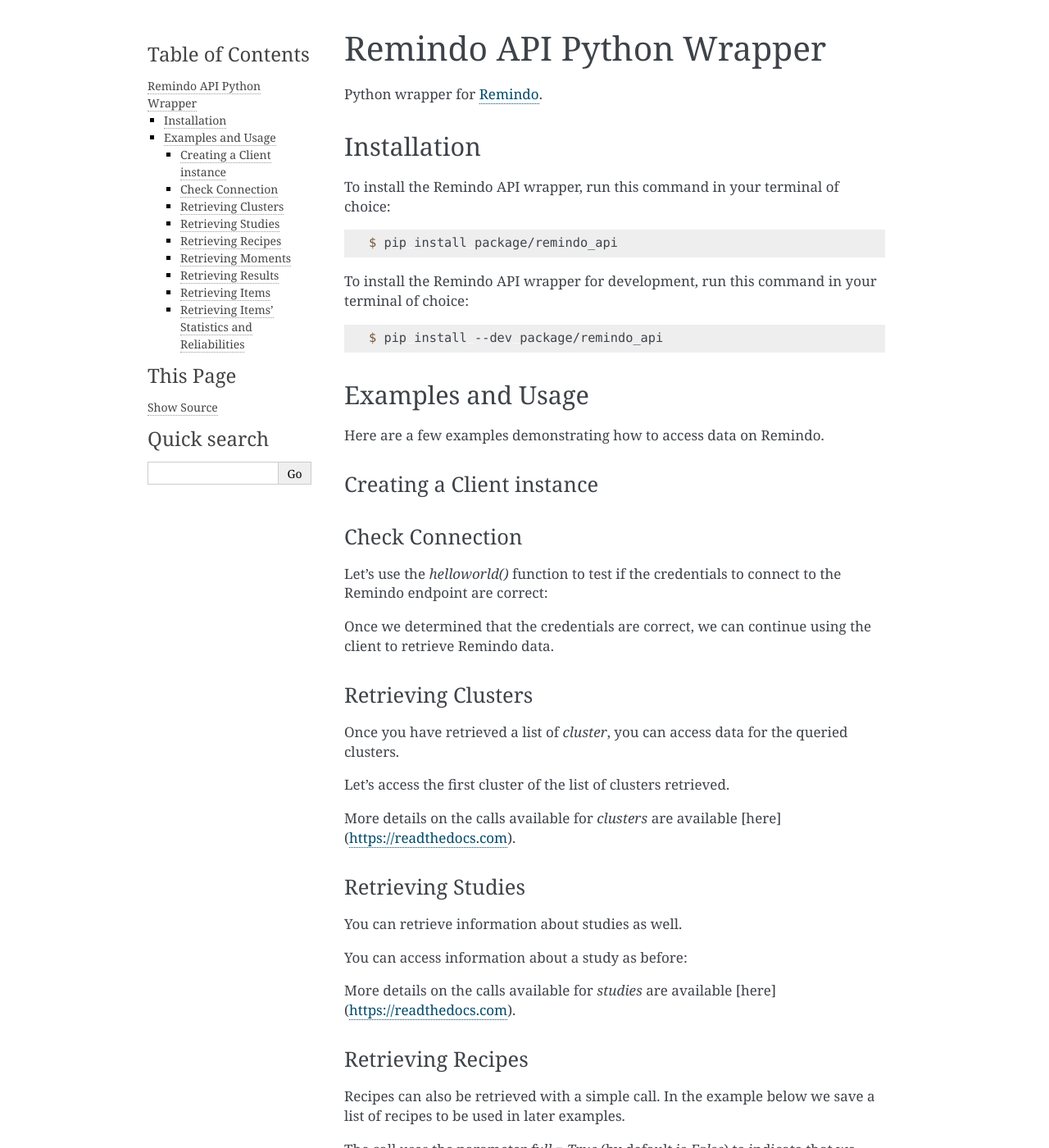
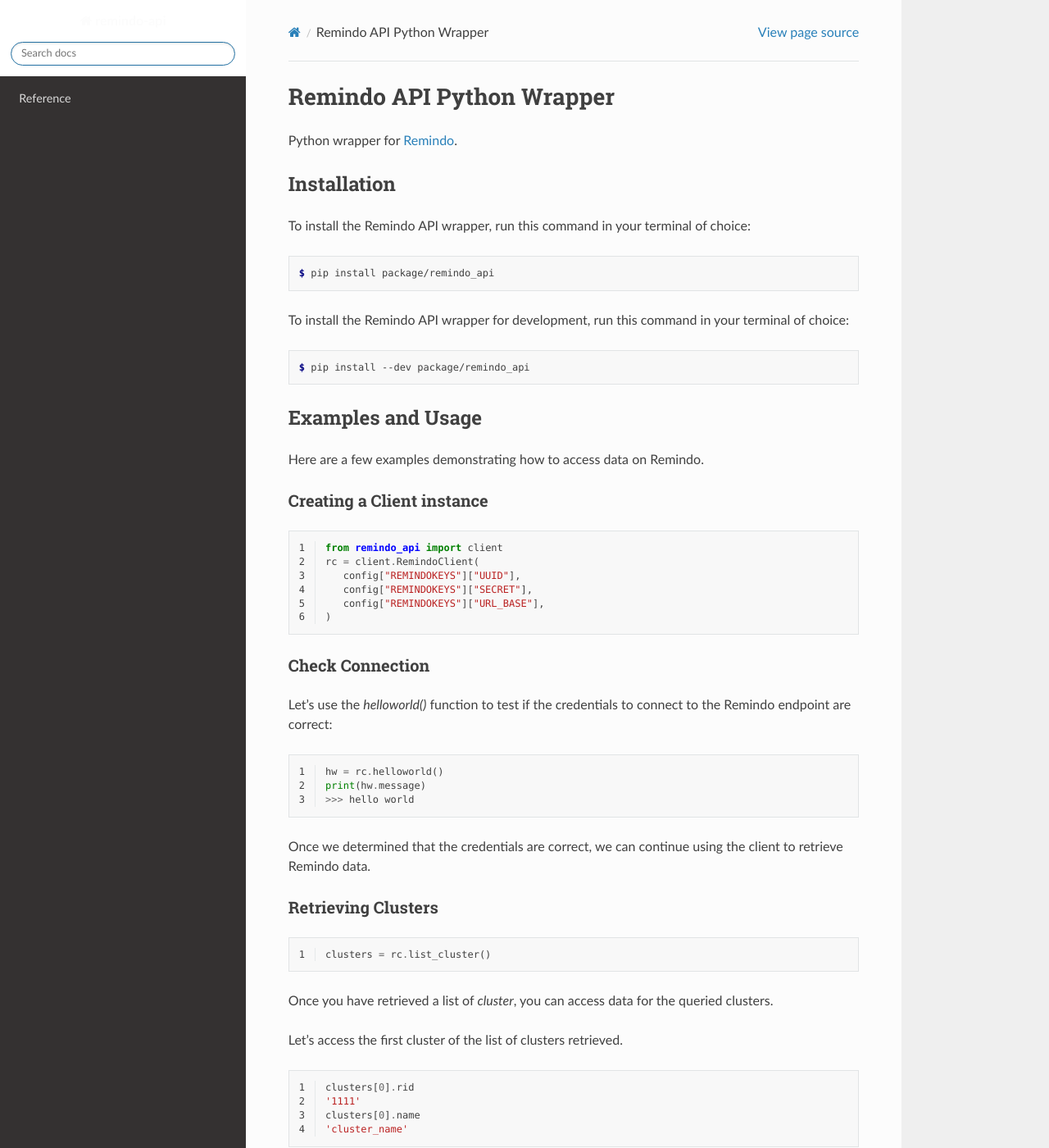
Before and after one commit to UtrechtUniversity/remindo-api, a Sphinx documentation site: the page built from docs/index.rst, in a window 1280 px wide and 1400 px high. Shown: the whole window at 82% size. Built offline with Sphinx 7.4.7 and the Read the Docs theme 2.0.0, drawn with Linux system fonts in a browser that asks for light colours; some of the changed text lies outside the part shown.

Commit message:
Add sha 256 and fix documentation (#2)
* Update to SHA256

* Separate envelope creation

* Bug fix and eliminate example.py

* Change pycrypto package and add SHA1

* Add logo

* Add logo

* Fix documentation

```diff
--- a/docs/conf.py
+++ b/docs/conf.py
@@ -1,10 +1,34 @@
 # docs/conf.py
 """Sphinx configuration."""
+from datetime import datetime
+import sphinx_rtd_theme
+
 project = "remindo-api"
 author = "Leonardo Vida"
-copyright = f"2020, {author}"
+copyright = f"{datetime.now().year}, {author}"
 extensions = [
     "sphinx.ext.autodoc",
     "sphinx.ext.napoleon",
     "sphinx_autodoc_typehints",
+    "sphinx_rtd_theme",
 ]
+html_static_path = ["_static"]
+html_theme = "sphinx_rtd_theme"
+html_theme_options = {
+    #'analytics_id': 'UA-XXXXXXX-1',  #  Provided by Google in your dashboard
+    #'analytics_anonymize_ip': False,
+    'logo_only': False,
+    'display_version': True,
+    'prev_next_buttons_location': 'bottom',
+    'style_external_links': False,
+    'style_nav_header_background': 'white',
+    # Toc options
+    'collapse_navigation': True,
+    'sticky_navigation': True,
+    'navigation_depth': 4,
+    'includehidden': True,
+    'titles_only': False
+}
+html_context = {
+    'theme_vcs_pageview_mode': 'edit'
+}
--- a/docs/index.rst
+++ b/docs/index.rst
@@ -54,9 +54,11 @@
 Let's use the `helloworld()` function to test if the credentials to connect to the Remindo endpoint are correct:
 
 .. code-block:: python
-   $ hw = rc.helloworld()
-   $ print(hw.message)
-   $ >>> hello world
+   :linenos:
+
+   hw = rc.helloworld()
+   print(hw.message)
+   >>> hello world
 
 Once we determined that the credentials are correct, we can continue using the client to retrieve Remindo data.
 
@@ -64,7 +66,9 @@
 -------------------
 
 .. code-block:: python
-   $ clusters = rc.list_cluster()
+   :linenos:
+
+   clusters = rc.list_cluster()
 
 Once you have retrieved a list of `cluster`, you can
 access data for the queried clusters.
@@ -72,12 +76,14 @@
 Let's access the first cluster of the list of clusters retrieved.
 
 .. code-block:: python
-   $ clusters[0].rid
-   $ '1111'
-   $ clusters[0].name
-   $ 'cluster_name'
+   :linenos:
 
-More details on the calls available for `clusters` are available [here](https://readthedocs.com).
+   clusters[0].rid
+   '1111'
+   clusters[0].name
+   'cluster_name'
+
+More details on the calls available in :ref:`cluster`.
 
 Retrieving Studies
 ------------------
@@ -85,21 +91,25 @@
 You can retrieve information about studies as well.
 
 .. code-block:: python
-   $ studies = rc.list_studies()
-   $ study = studies[0]
+   :linenos:
+
+   studies = rc.list_studies()
+   study = studies[0]
 
 You can access information about a study as before:
 
 .. code-block:: python
-   $ study.rid
-   $ >>> 'rid'
-   $ study.name
-   $ >>> 'name'
-   $ study.code
-   $ >>> 'code'
-   $ ...
+   :linenos:
 
-More details on the calls available for `studies` are available [here](https://readthedocs.com).
+   study.rid
+   >>> 'rid'
+   study.name
+   >>> 'name'
+   study.code
+   >>> 'code'
+   ...
+
+More details on the calls available in :ref:`study`.
 
 Retrieving Recipes
 ------------------
@@ -107,12 +117,14 @@
 Recipes can also be retrieved with a simple call. In the example below we save a list of recipes to be used in later examples.
 
 .. code-block:: python
-   $ list_recipes = []
-   $ [list_recipes.append(recipe.rid) for recipe in rc.list_recipes(cln, full = True)]
+   :linenos:
+
+   list_recipes = []
+   [list_recipes.append(recipe.rid) for recipe in rc.list_recipes(cln, full = True)]
 
 The call uses the parameter `full = True` (by default is `False`) to indicate that we want to retrieve all the information available on Remindo concerning the Recipes.
 
-More details on the calls available for `recipes` are available [here](https://readthedocs.com).
+More details on the calls available in :ref:`recipe`.
 
 Retrieving Moments
 ------------------
@@ -122,24 +134,28 @@
 Let's access the rid of the first recipe
 
 .. code-block:: python
-   $ recipe_rid = list_recipes[0].rid
-   $ moments = rc.list_moments(recipe_ids = recipe_rid)
+   :linenos:
+
+   recipe_rid = list_recipes[0].rid
+   moments = rc.list_moments(recipe_ids = recipe_rid)
 
 Once we have retrieved all the moments information for one recipe, we can access these information as usual. We also save the moment id, to be used in a later call.
 
 .. code-block:: python
-   $ # To be used later in examples
-   $ moment_rid = moments[0].rid
+   :linenos:
 
-   $ moments[0].rid
-   $ >>> 'moment_rid'
-   $ moments[0].code
-   $ >>> 'moment_code'
-   $ moments[0].date_end
-   $ >>> 'moment_date_end'
-   $ ...
+   # To be used later in examples
+   moment_rid = moments[0].rid
 
-More details on the calls available for `moments` are available [here](https://readthedocs.com).
+   moments[0].rid
+   >>> 'moment_rid'
+   moments[0].code
+   >>> 'moment_code'
+   moments[0].date_end
+   >>> 'moment_date_end'
+   ...
+
+More details on the calls available in :ref:`moment`.
 
 Retrieving Results
 ------------------
@@ -147,45 +163,53 @@
 Using the previously saved recipes information, we can use the general call `list_results` to retrive results' information about recipes.
 
 .. code-block:: python
-   $ for recipe in list_recipes[1:2]:
-   $     result_recipe = rc.list_results(cln, recipe_ids= recipe)
-   $     print([[r.i_correct,r.i_answered]  for r in result_recipe])
+   :linenos:
 
-More details on the calls available for `recipes`' results are available [here](https://readthedocs.com).
+   for recipe in list_recipes[1:2]:
+      result_recipe = rc.list_results(cln, recipe_ids= recipe)
+      print([[r.i_correct,r.i_answered]  for r in result_recipe])
+
+More details on the calls available for recipe results are available in :ref:`result`.
 
 Using the previously saved moment id, we now retrieve results' informations on individual moments using the `list_moment_results` call.
 
 .. code-block:: python
-   $ moment_results = rc.list_moments_results(id = moment_rid)
+   :linenos:
 
-   $ moment_results[0].subscription_id
-   $ >>> 'moment_subscription_id'
-   $ moment_results[0].user_id
-   $ >>> 'moment_user_id'
-   $ moment_results[0].user_code
-   $ >>> 'moment_user_code'
-   $ ...
+   moment_results = rc.list_moments_results(id = moment_rid)
 
-More details on the calls available for `moments`' results are available [here](https://readthedocs.com).
+   moment_results[0].subscription_id
+   >>> 'moment_subscription_id'
+   moment_results[0].user_id
+   >>> 'moment_user_id'
+   moment_results[0].user_code
+   >>> 'moment_user_code'
+   ...
+
+More details on the calls available in :ref:`result`.
 
 Retrieving Items
 ----------------
 
 .. code-block:: python
-   $ for recipe in list_recipes[1:2]:
-   $     print([item.duration for item in rc.list_itemresults(
-   $         recipe_id = recipe,
-   $         add_item_info = True)]
-   $     )
-   $     print(cln.list_itemresults(recipe_id = recipe, add_item_info = True))
+   :linenos:
 
-More details on the calls available for `items`' results are available [here](https://readthedocs.com).
+   for recipe in list_recipes[1:2]:
+      print([item.duration for item in rc.list_itemresults(
+         recipe_id = recipe,
+         add_item_info = True)]
+      )
+      print(cln.list_itemresults(recipe_id = recipe, add_item_info = True))
+
+More details on the calls available for _item_ results are available in :ref:`item`.
 
 Retrieving Items' Statistics and Reliabilities
 ----------------------------------------------
 
 .. code-block:: python
-   $ for recipe in list_recipes:
-   $     print(cln.list_reliability(recipe_id = recipe))
+   :linenos:
 
-More details on the calls available for `items`' statistics and `reliabilities` are available [here](https://readthedocs.com).
+   for recipe in list_recipes:
+      print(cln.list_reliability(recipe_id = recipe))
+
+More details on the calls available for item statistics in :ref:`stats` and for item reliabilities in :ref:`reliability`.
--- a/docs/license.rst
+++ /dev/null
@@ -1,4 +0,0 @@
-License
-=======
-
-.. include:: ../LICENSE
--- a/pyproject.toml
+++ b/pyproject.toml
@@ -10,10 +10,10 @@
 [tool.poetry.dependencies]
 python = "^3.7"
 requests = "^2.23.0"
-pycryptodomex = "^3.9.7"
 configparser = "3.5.0"
 pandas = "0.25.3"
 sphinx = "^3.1.2"
+pycryptodome = "^3.9.9"
 
 [tool.poetry.dev-dependencies]
 flake8 = "^3.7.9"
@@ -38,6 +38,7 @@
 sphinx = "^3.1.2"
 autopep8 = "^1.5.4"
 sphinx-autodoc-typehints = "^1.11.0"
+sphinx-rtd-theme = "^0.5.0"
 
 [tool.coverage.paths]
 source = ["src", "*/site-packages"]
```
Also changed, not shown: other parts of docs/index.rst (+8 -8 lines), README.md (+5 -0 lines), docs/reference.rst (+26 -0 lines), noxfile.py (+11 -11 lines), docs/img/remindo.png (added), 4 other files.
